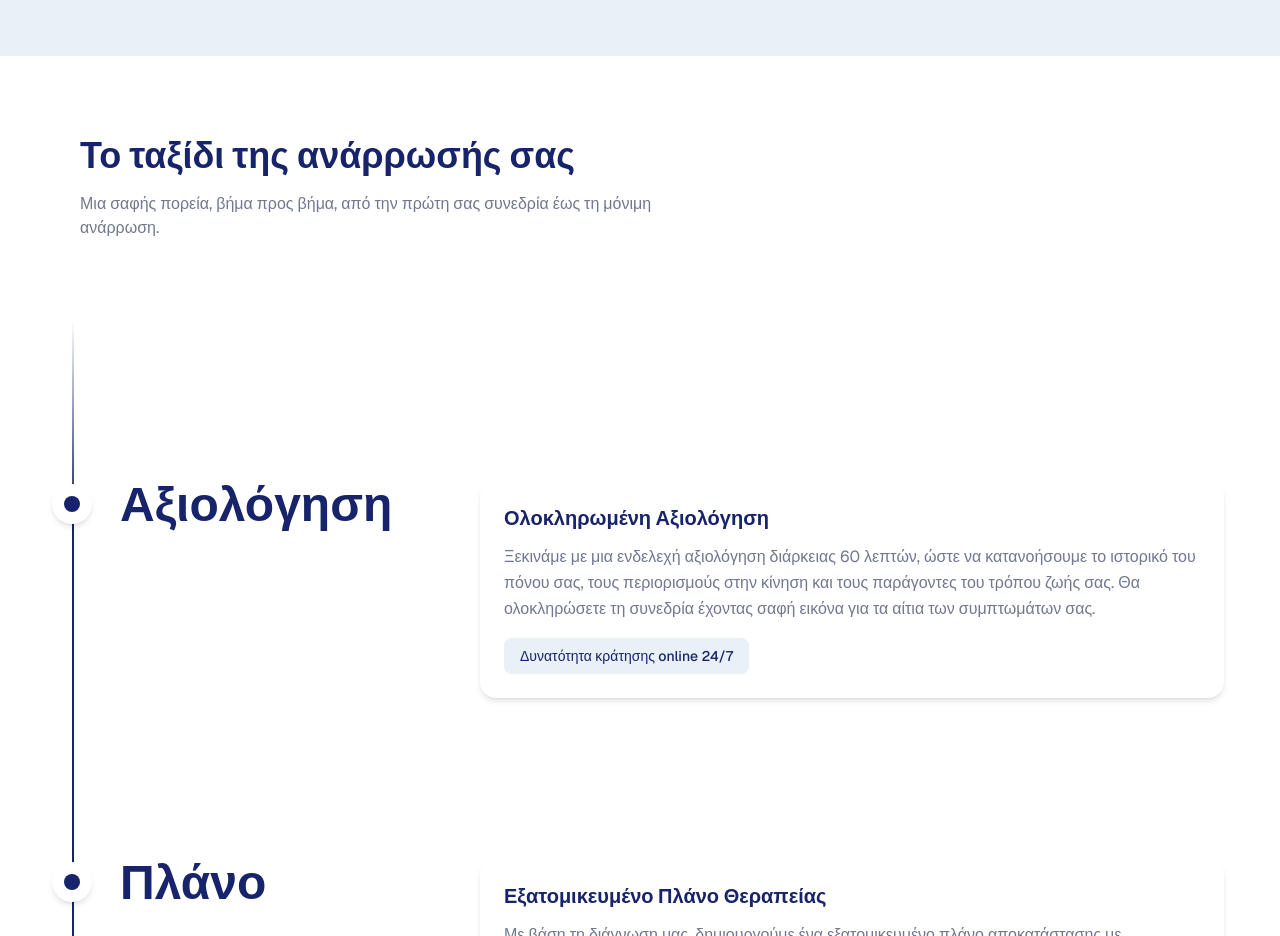
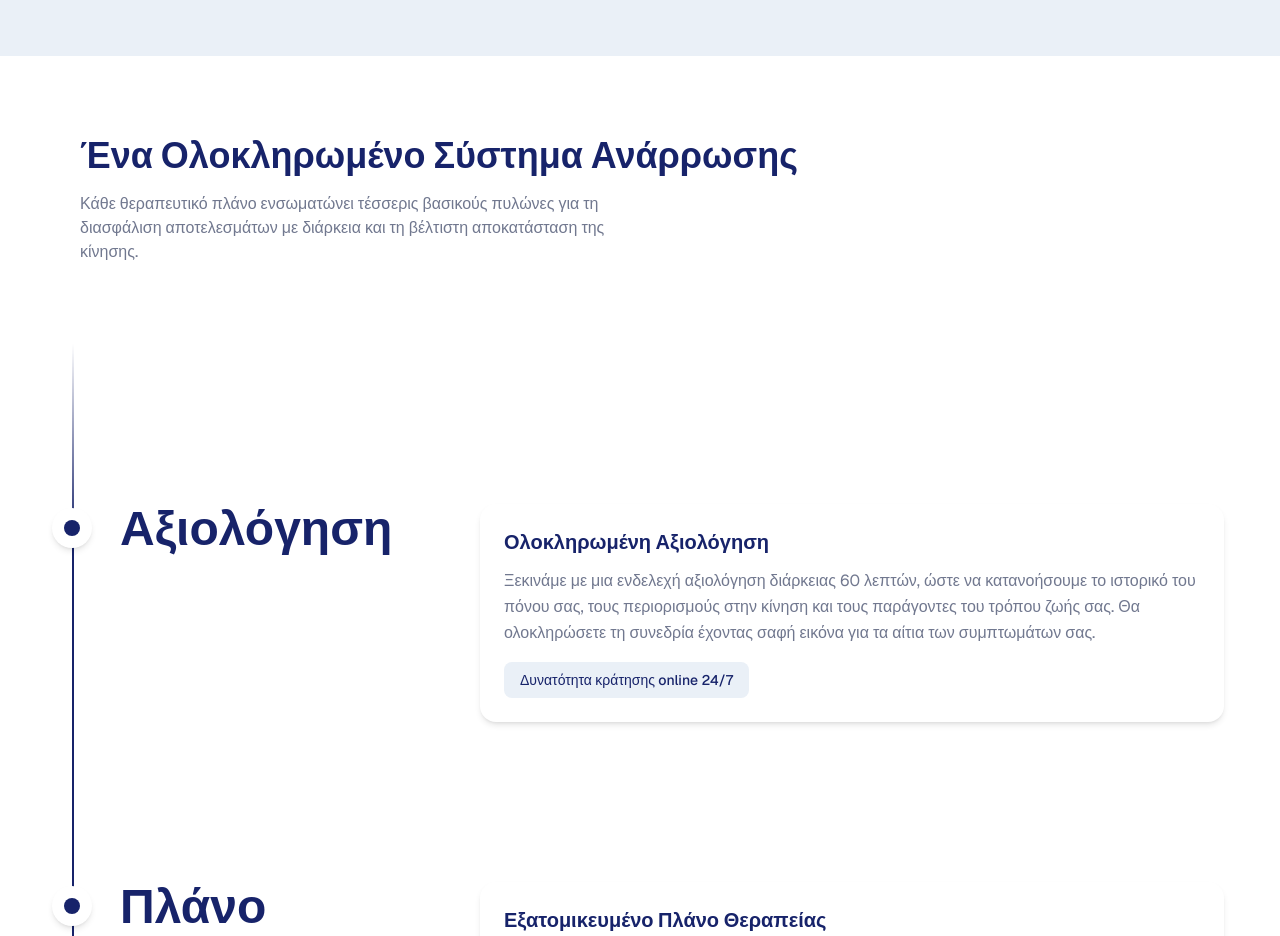
Before and after one commit to Ermeion/ermeion-website, a React (Vite) app: page / in a window 1280 px wide. Shown: the part 3260-4196 px from the top of the page. Built offline with nearby package versions, Linux system fonts and the light colour scheme.

Commit message:
Updated App.tsx

```diff
--- a/src/App.tsx
+++ b/src/App.tsx
@@ -405,13 +405,13 @@ function Timeline({ data }: { data: TimelineEntry[] }) {
           className="text-3xl md:text-4xl font-extrabold mb-4 max-w-4xl"
           style={{ color: '#17236a' }}
         >
-          Το ταξίδι της ανάρρωσής σας
+          Ένα Ολοκληρωμένο Σύστημα Ανάρρωσης
         </h2>
         <p
           className="text-sm md:text-base max-w-xl"
           style={{ color: '#71788f' }}
         >
-          Μια σαφής πορεία, βήμα προς βήμα, από την πρώτη σας συνεδρία έως τη μόνιμη ανάρρωση.
+          Κάθε θεραπευτικό πλάνο ενσωματώνει τέσσερις βασικούς πυλώνες για τη διασφάλιση αποτελεσμάτων με διάρκεια και τη βέλτιστη αποκατάσταση της κίνησης.
         </p>
       </div>
 
```
